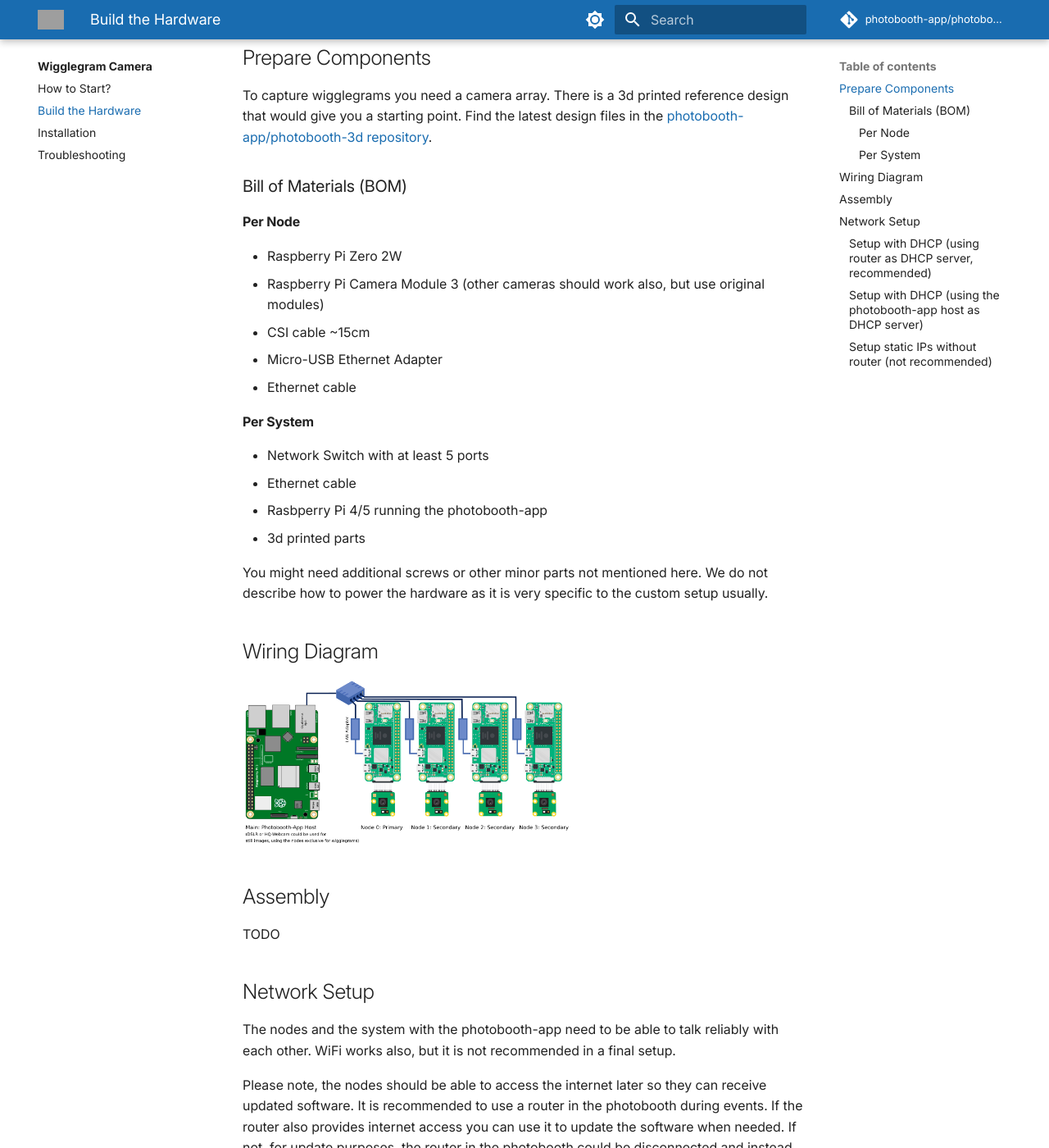
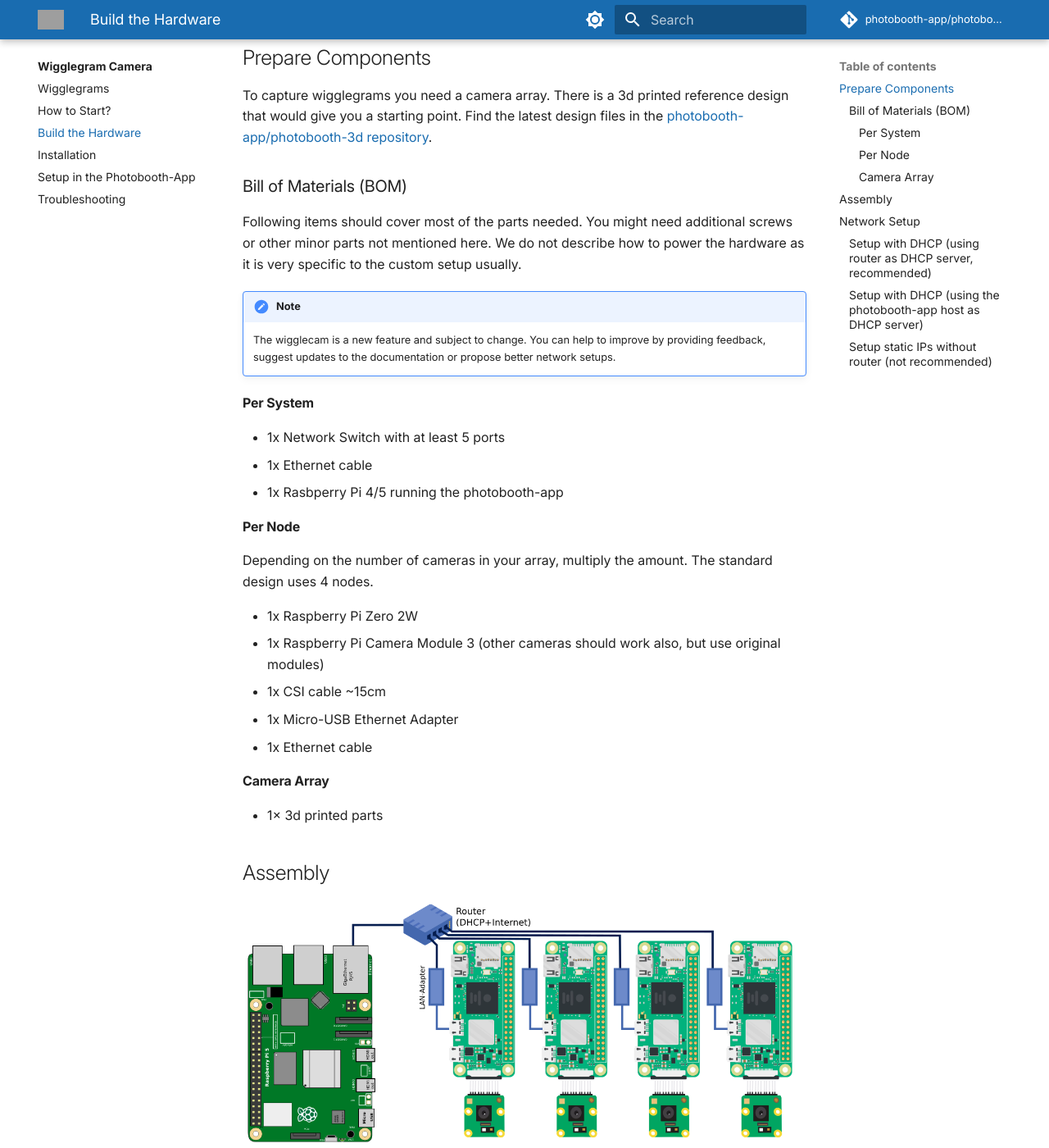
Before and after one commit to photobooth-app/photobooth-docs, an MkDocs documentation site: the page built from docs/wigglegramcamera/build.md, in a window 1280 px wide and 1400 px high, scrolled down 984 px. Shown: the whole window at 82% size. Built offline with MkDocs 1.6.1 and Material for MkDocs 9.7.7, drawn with Linux system fonts in a browser that asks for light colours; comment, search, counter and statistics services are not loaded; grey boxes are pictures that could not be loaded.

Commit message:
extend wigglecam docs.

```diff
--- a/docs/wigglegramcamera/build.md
+++ b/docs/wigglegramcamera/build.md
@@ -1,4 +1,3 @@
-
 # Build the Hardware
 
 <figure markdown>
@@ -18,30 +17,34 @@
 
 ### Bill of Materials (BOM)
 
-#### Per Node
+Following items should cover most of the parts needed. You might need additional screws or other minor parts not mentioned here. We do not describe how to power the hardware as it is very specific to the custom setup usually.
 
-- Raspberry Pi Zero 2W
-- Raspberry Pi Camera Module 3 (other cameras should work also, but use original modules)
-- CSI cable ~15cm
-- Micro-USB Ethernet Adapter
-- Ethernet cable
+!!!note
+    The wigglecam is a new feature and subject to change. You can help to improve by providing feedback, suggest updates to the documentation or propose better network setups.
 
 #### Per System
 
-- Network Switch with at least 5 ports
-- Ethernet cable
-- Rasbperry Pi 4/5 running the photobooth-app
-- 3d printed parts
+- 1x Network Switch with at least 5 ports
+- 1x Ethernet cable
+- 1x Rasbperry Pi 4/5 running the photobooth-app
 
-You might need additional screws or other minor parts not mentioned here. We do not describe how to power the hardware as it is very specific to the custom setup usually.
+#### Per Node
 
-## Wiring Diagram
+Depending on the number of cameras in your array, multiply the amount. The standard design uses 4 nodes.
 
-![wigglecam nodes wiring diagram](./assets/wiringdiagram.png){ width="400" }
+- 1x Raspberry Pi Zero 2W
+- 1x Raspberry Pi Camera Module 3 (other cameras should work also, but use original modules)
+- 1x CSI cable ~15cm
+- 1x Micro-USB Ethernet Adapter
+- 1x Ethernet cable
+
+#### Camera Array
+
+- 1x 3d printed parts
 
 ## Assembly
 
-TODO
+![wigglecam nodes wiring diagram](./assets/camera-array-wiring.webp)
 
 ## Network Setup
 
@@ -49,6 +52,8 @@
 
 Please note, the nodes should be able to access the internet later so they can receive updated software. It is recommended to use a router in the photobooth during events. If the router also provides internet access you can use it to update the software when needed.
 If not, for update purposes, the router in the photobooth could be disconnected and instead the photobooth-network is connected to the home router with internet.
+
+![wigglecam nodes network diagram](./assets/camera-array-network.webp)
 
 ### Setup with DHCP (using router as DHCP server, recommended)
 
--- a/mkdocs.yml
+++ b/mkdocs.yml
@@ -103,9 +103,11 @@
       - help/faq.md
   - Wigglegram Camera:
       - wigglegramcamera/index.md
+      - wigglegramcamera/wigglegrams.md
       - wigglegramcamera/howtostart.md
       - wigglegramcamera/build.md
       - wigglegramcamera/installation.md
+      - wigglegramcamera/setup.md
       - wigglegramcamera/troubleshooting.md
   - Extras:
       - extras/index.md
```
Also changed, not shown: docs/reference/customizetheme.md (+2 -3 lines), docs/wigglegramcamera/howtostart.md (+7 -6 lines), docs/wigglegramcamera/index.md (+9 -1 lines), docs/wigglegramcamera/installation.md (+49 -27 lines), docs/wigglegramcamera/setup.md (added, +7 -0 lines), docs/wigglegramcamera/wigglegrams.md (added, +36 -0 lines), docs/wigglegramcamera/assets/camera-array-network.webp (added), docs/wigglegramcamera/assets/camera-array-wiring.webp (added), docs/wigglegramcamera/assets/wiringdiagram.png (deleted).
